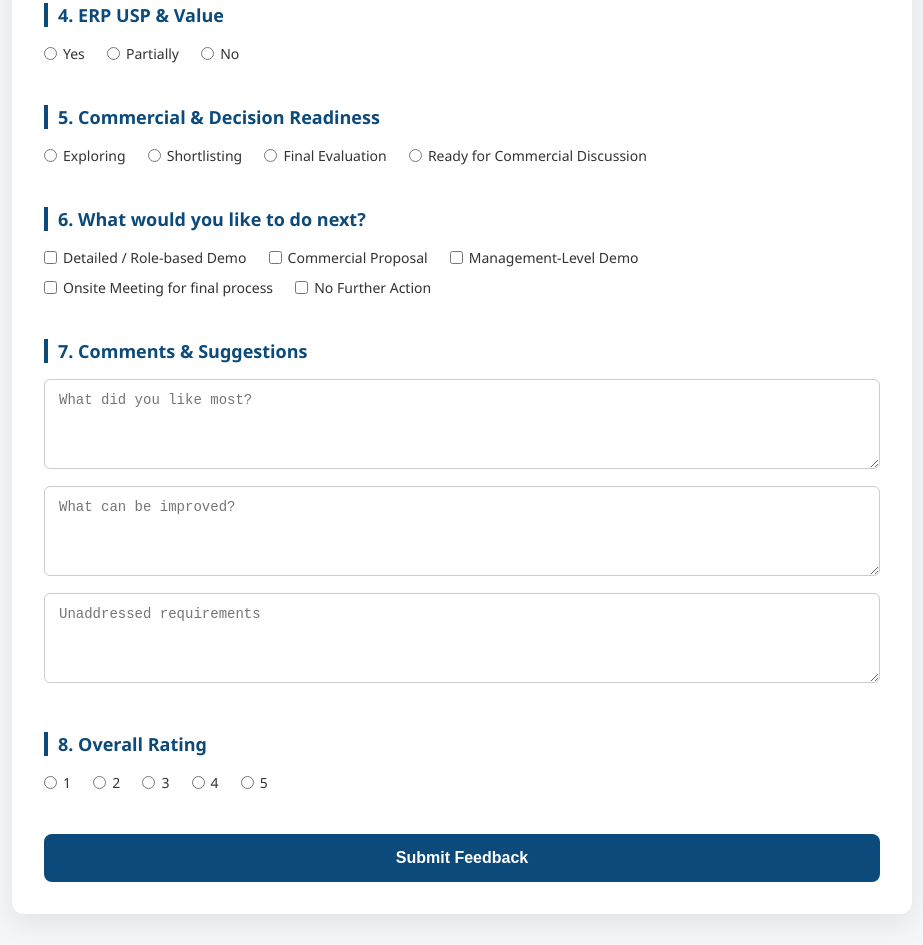
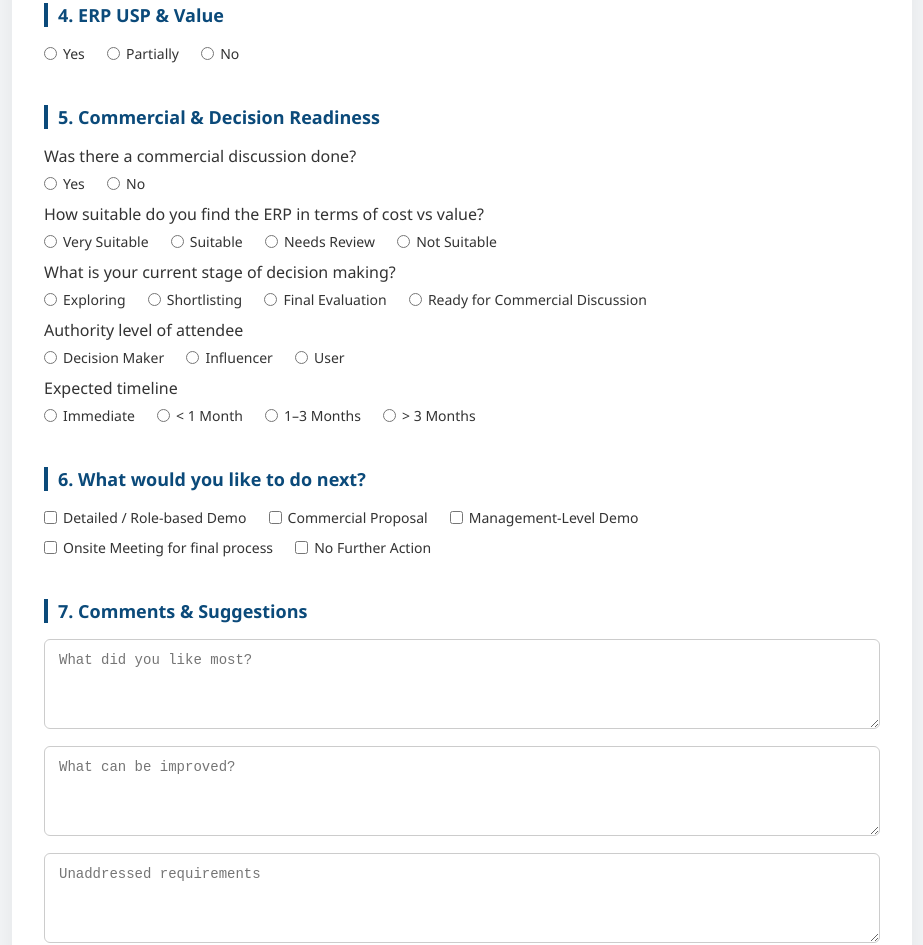
Before and after one commit to Finamanerp/finaman-feedback-form, a plain HTML site: page index.html in a window 1280 px wide. Shown: the part 1008-1953 px from the top of the page, without its empty margins (178-1101 px from the left). Drawn offline with Linux system fonts and the light colour scheme.

Commit message:
index.html

```diff
--- a/index.html
+++ b/index.html
@@ -98,16 +98,48 @@
       </div>
     </div>
 
-    <!-- 5. Decision -->
+    <!-- 5. Commercial & Decision Readiness -->
 <div class="section">
   <h2>5. Commercial & Decision Readiness</h2>
+
+  <label>Was there a commercial discussion done?</label>
+  <div class="options">
+    <label><input type="radio" name="commercial_discussion" value="Yes"> Yes</label>
+    <label><input type="radio" name="commercial_discussion" value="No"> No</label>
+  </div>
+
+  <label>How suitable do you find the ERP in terms of cost vs value?</label>
+  <div class="options">
+    <label><input type="radio" name="cost_value" value="Very Suitable"> Very Suitable</label>
+    <label><input type="radio" name="cost_value" value="Suitable"> Suitable</label>
+    <label><input type="radio" name="cost_value" value="Needs Review"> Needs Review</label>
+    <label><input type="radio" name="cost_value" value="Not Suitable"> Not Suitable</label>
+  </div>
+
+  <label>What is your current stage of decision making?</label>
   <div class="options">
     <label><input type="radio" name="stage" value="Exploring"> Exploring</label>
     <label><input type="radio" name="stage" value="Shortlisting"> Shortlisting</label>
     <label><input type="radio" name="stage" value="Final Evaluation"> Final Evaluation</label>
     <label><input type="radio" name="stage" value="Ready for Commercial Discussion"> Ready for Commercial Discussion</label>
   </div>
+
+  <label>Authority level of attendee</label>
+  <div class="options">
+    <label><input type="radio" name="authority" value="Decision Maker"> Decision Maker</label>
+    <label><input type="radio" name="authority" value="Influencer"> Influencer</label>
+    <label><input type="radio" name="authority" value="User"> User</label>
   </div>
+
+  <label>Expected timeline</label>
+  <div class="options">
+    <label><input type="radio" name="timeline" value="Immediate"> Immediate</label>
+    <label><input type="radio" name="timeline" value="< 1 Month"> &lt; 1 Month</label>
+    <label><input type="radio" name="timeline" value="1–3 Months"> 1–3 Months</label>
+    <label><input type="radio" name="timeline" value="> 3 Months"> &gt; 3 Months</label>
+  </div>
+</div>
+
 
     <!-- 6. Next Steps -->
 <div class="section">
```
Lines whose indentation alone changed are shown as unchanged.
